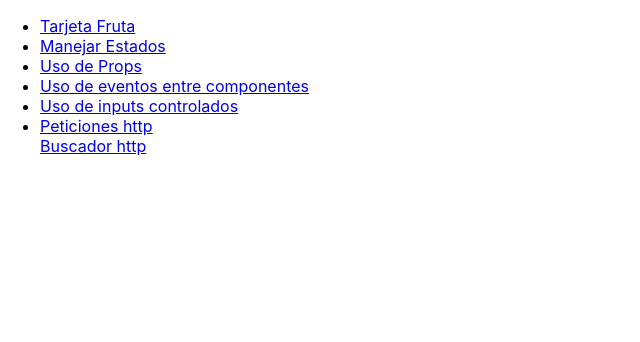
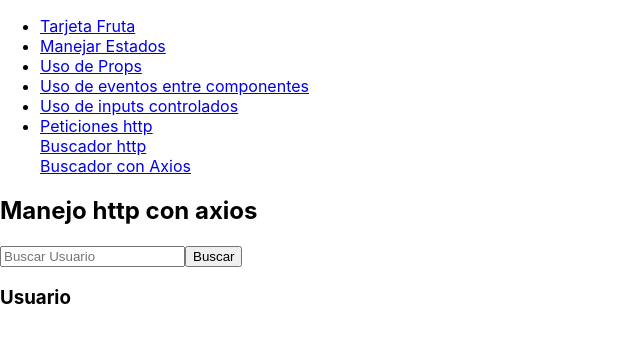
Before and after one commit to dhuallanca/react-fundaments, a React (Create React App) app: page /buscadorAxiosHtpp in a window 1280 px wide. Shown: the top 342 px of the page, without its empty margins (0-640 px from the left). Built offline with nearby package versions, Linux system fonts and the light colour scheme.

Commit message:
feat(http): manejo http con axios get

```diff
--- a/package.json
+++ b/package.json
@@ -6,6 +6,7 @@
     "@testing-library/jest-dom": "^5.11.9",
     "@testing-library/react": "^11.2.3",
     "@testing-library/user-event": "^12.6.0",
+    "axios": "^0.21.1",
     "react": "^17.0.1",
     "react-dom": "^17.0.1",
     "react-router-dom": "^5.2.0",
--- a/src/App.js
+++ b/src/App.js
@@ -5,7 +5,7 @@ import Contador from './contador'
 import Gato from './gato'
 import Eventos from './evento-padre-hijo'
 import InputControlado from './input-controlado'
-import {ManejoHttp, BuscadorHttp } from './peticion-http';
+import {ManejoHttp, BuscadorHttp, ManejoAxios } from './peticion-http';
 import {
   Route,
   Link
@@ -41,6 +41,8 @@ class App extends React.Component {
               <Link to="/manejoHtpp">Peticiones http</Link>
               <br></br>
               <Link to="/buscadorHtpp">Buscador http</Link>
+              <br></br>
+              <Link to="/buscadorAxiosHtpp">Buscador con Axios</Link>
             </li>
           </ul>
         </nav>
@@ -53,6 +55,7 @@ class App extends React.Component {
         <Route path="/inputsControlados"><InputControlado /></Route>
         <Route path="/manejoHtpp"><ManejoHttp></ManejoHttp></Route>
         <Route path="/buscadorHtpp"><BuscadorHttp></BuscadorHttp></Route>
+        <Route path="/buscadorAxiosHtpp"><ManejoAxios></ManejoAxios></Route>
       </div>
     );
   }
--- a/src/peticion-http/index.js
+++ b/src/peticion-http/index.js
@@ -1,4 +1,5 @@
 import ManejoHttp from './manejo-http';
 import BuscadorHttp from './buscador-http';
+import ManejoAxios from "./manejo-axios";
 
-export { ManejoHttp, BuscadorHttp };
+export { ManejoHttp, BuscadorHttp, ManejoAxios };
--- /dev/null
+++ b/src/peticion-http/manejo-axios.js
@@ -0,0 +1,57 @@
+import React from 'react';
+import axios from 'axios';
+
+class ManejoAxios extends React.Component {
+
+  state = {
+    user: {},
+  }
+  handleSubmit = (event) => {
+    event.preventDefault();
+    const userInput = event.target[0].value;
+    const apiUrl = 'https://jsonplaceholder.typicode.com/users';
+    axios.get(`${apiUrl}/`, {
+      params: {
+        username: userInput
+      }
+    })
+      .then((res) => {
+        this.setState({ user: res.data[0] });
+      });
+  }
+
+  handleSubmitAsync = async (event) => {
+    event.preventDefault();
+    const userInput = event.target[0].value;
+    const apiUrl = 'https://jsonplaceholder.typicode.com/users';
+    const res = await axios.get(`${apiUrl}/`, {
+      params: {
+        username: userInput
+      }
+    });
+    this.setState({ user: res.data[0] });
+  }
+  render() {
+    return (
+      <>
+        <h2>Manejo http con axios</h2>
+        <form onSubmit={this.handleSubmitAsync}>
+          <input
+            type="text"
+            placeholder="Buscar Usuario"
+          ></input>
+          <button>
+            Buscar
+          </button>
+          <div>
+            <h3>Usuario</h3>
+            <label>{this.state.user.name}</label>
+            <p>{this.state.user.email}</p>
+          </div>
+        </form>
+      </>
+    );
+  }
+}
+
+export default ManejoAxios;
```
Also changed, not shown: 2 other files (tests, documents, lock files or other folders).
